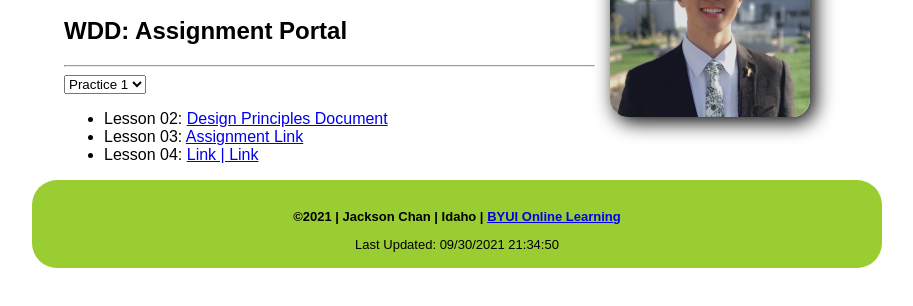
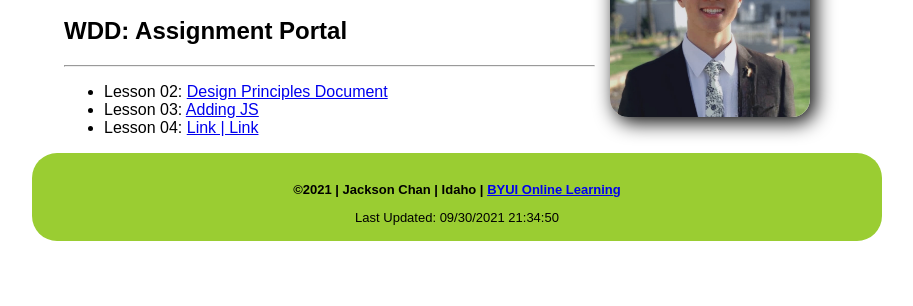
Before and after one commit to Jacksonckc/Web-Apps, a plain HTML site: page index.html in a window 1280 px wide. Shown: the part 160-466 px from the top of the page, without its empty margins (183-1096 px from the left). Drawn offline with Linux system fonts and the light colour scheme.

Commit message:
added lesson 3 link

```diff
--- a/index.html
+++ b/index.html
@@ -25,14 +25,14 @@
       <h2>WDD: Assignment Portal</h2>
       <hr />
 
-      <select name="class" id="class" onchange="location = this.value;">
+      <!-- <select name="class" id="class" onchange="location = this.value;">
         <option value="practice01">Practice 1</option>
-        <option value="practice03"><a href="./class/Practice03/index.html">Practice 3</a></option>
-      </select>
+        <option value="practice03">Practice 3</option>
+      </select> -->
       <!-- Will be assignning the appropriate links here -->
       <ul>
         <li>Lesson 02: <a href="./W02/index.html">Design Principles Document</a></li>
-        <li>Lesson 03: <a href="*">Assignment Link</a></li>
+        <li>Lesson 03: <a href="./class/Practice03/index.html">Adding JS</a></li>
         <li>Lesson 04: <a href="*">Link | Link</a></li>
       </ul>
     </main>
```
Also changed, not shown: class/Practice03/index.html (+1 -1 lines).
